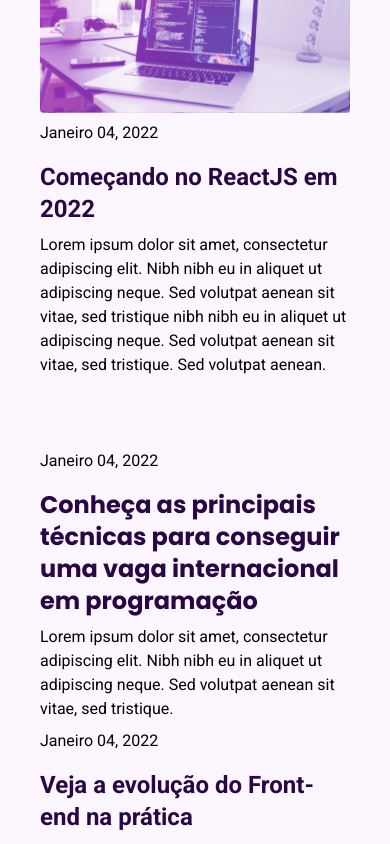
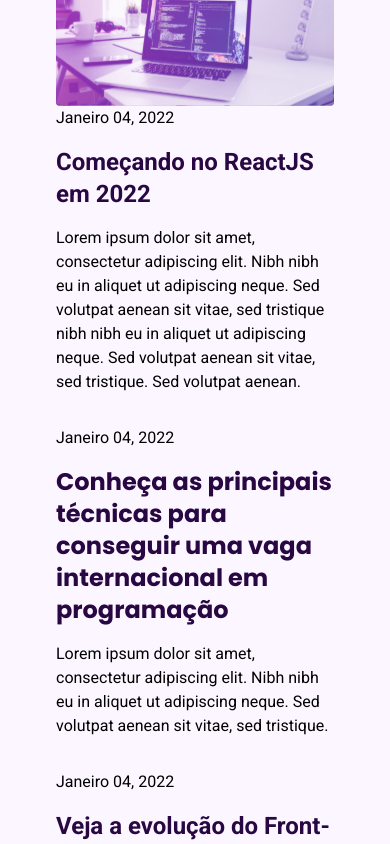
Before and after one commit to gxvl/desafio-atom, a Next.js app: page / in a window 390 px wide. Shown: the part 1280-2124 px from the top of the page. Built offline with nearby package versions, Linux system fonts and the light colour scheme.

Commit message:
fix: cleaning responsiveness

```diff
--- a/components/Card.tsx
+++ b/components/Card.tsx
@@ -11,7 +11,7 @@
 
 export const Card: React.FC<CardProps> = ({ img, txt, date, font, lorem }) => {
   return (
-    <div className="container flex flex-col mx-auto">
+    <div className="container flex flex-col mx-auto py-4">
       {img ? (
         <Image
           src={img || ""}
@@ -23,8 +23,8 @@
       ) : (
         ""
       )}
-      <p className="text-base py-2">{date}</p>
-      <h4 className={`text-2xl text-purple-100 ${font || ""} font-bold py-2`}>
+      <p>{date}</p>
+      <h4 className={`text-2xl text-purple-100 ${font || ""} font-bold py-4`}>
         {txt}
       </h4>
       <p className="text-black">{lorem}</p>
--- a/components/CardGrid.tsx
+++ b/components/CardGrid.tsx
@@ -4,8 +4,8 @@
 export const CardGrid = () => {
   return (
     <div className="container max-w-[1920px] w-full mx-auto p-10">
-      <div className="lg:flex justify-center grid place-items-center gap-16 md:gap-16 md:p-10 lg:p-16 sm: my-5">
-        <div className=" max-w-xl">
+      <div className="lg:flex justify-center grid lg:gap-16 p-4 sm:my-5">
+        <div className=" max-w-xl lg:px-1">
           <Card
             img="/mac.svg"
             txt="Começando no ReactJS em 2022"
@@ -16,7 +16,7 @@
                Sed volutpat aenean."
           />
         </div>
-        <div className="grid-rows-3 grid-flow-col gap-7 max-w-lg md:grid-cols-2">
+        <div className="max-w-lg lg:px-5">
           <Card
             font="font-pop"
             txt="Conheça as principais técnicas para conseguir uma vaga internacional em programação"
@@ -34,7 +34,7 @@
 
       {/* div para os cards de baixo */}
 
-      <div className="grid grid-rows-3  grid-flow-col mx-auto lg:max-w-6xl md:flex md:gap-7 md:justify-center">
+      <div className="grid grid-rows-3 grid-flow-col mx-auto lg:max-w-6xl md:flex md:gap-7 md:justify-center">
         <Card
           img="/coding.svg"
           txt="10 dicas para conseguir a vaga desejada"
```
